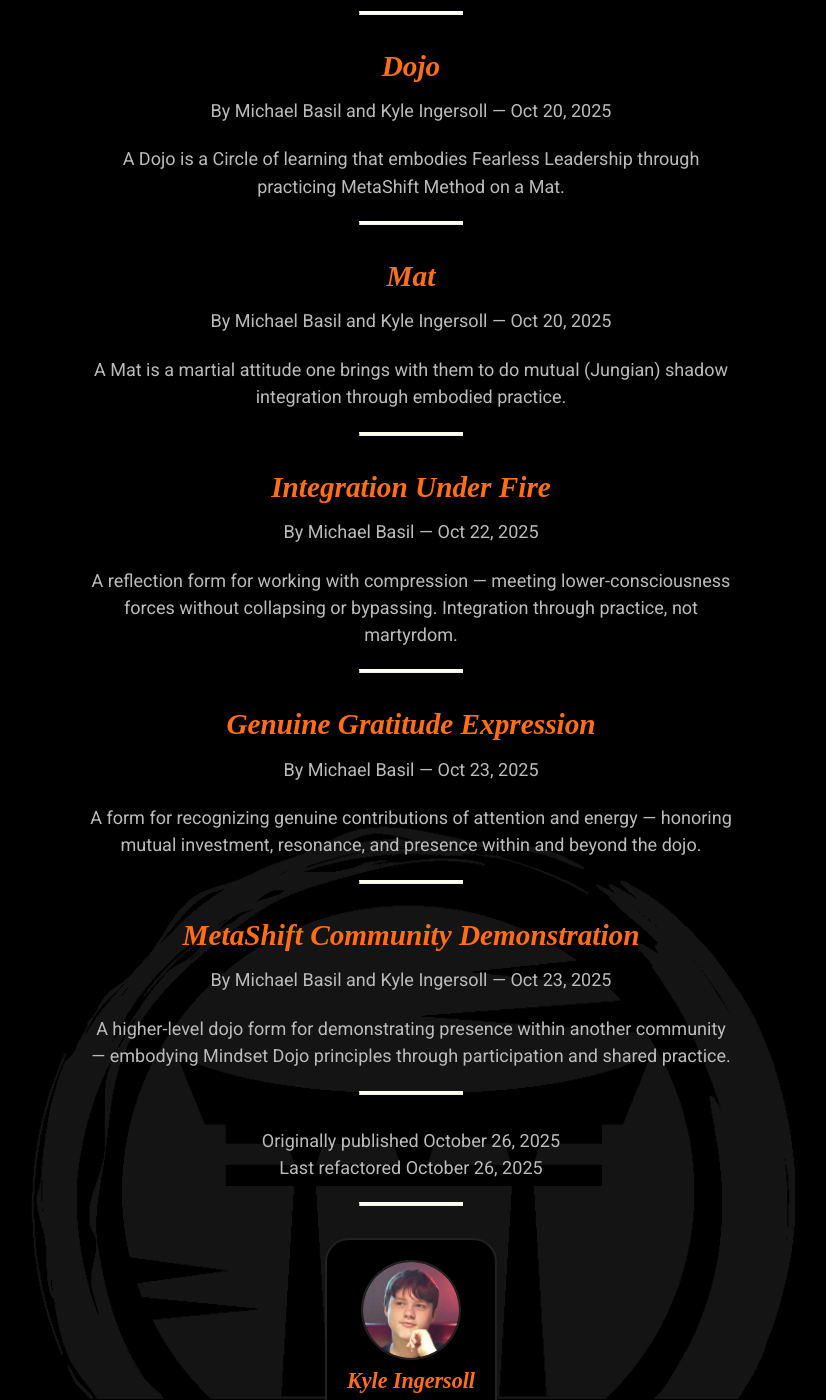
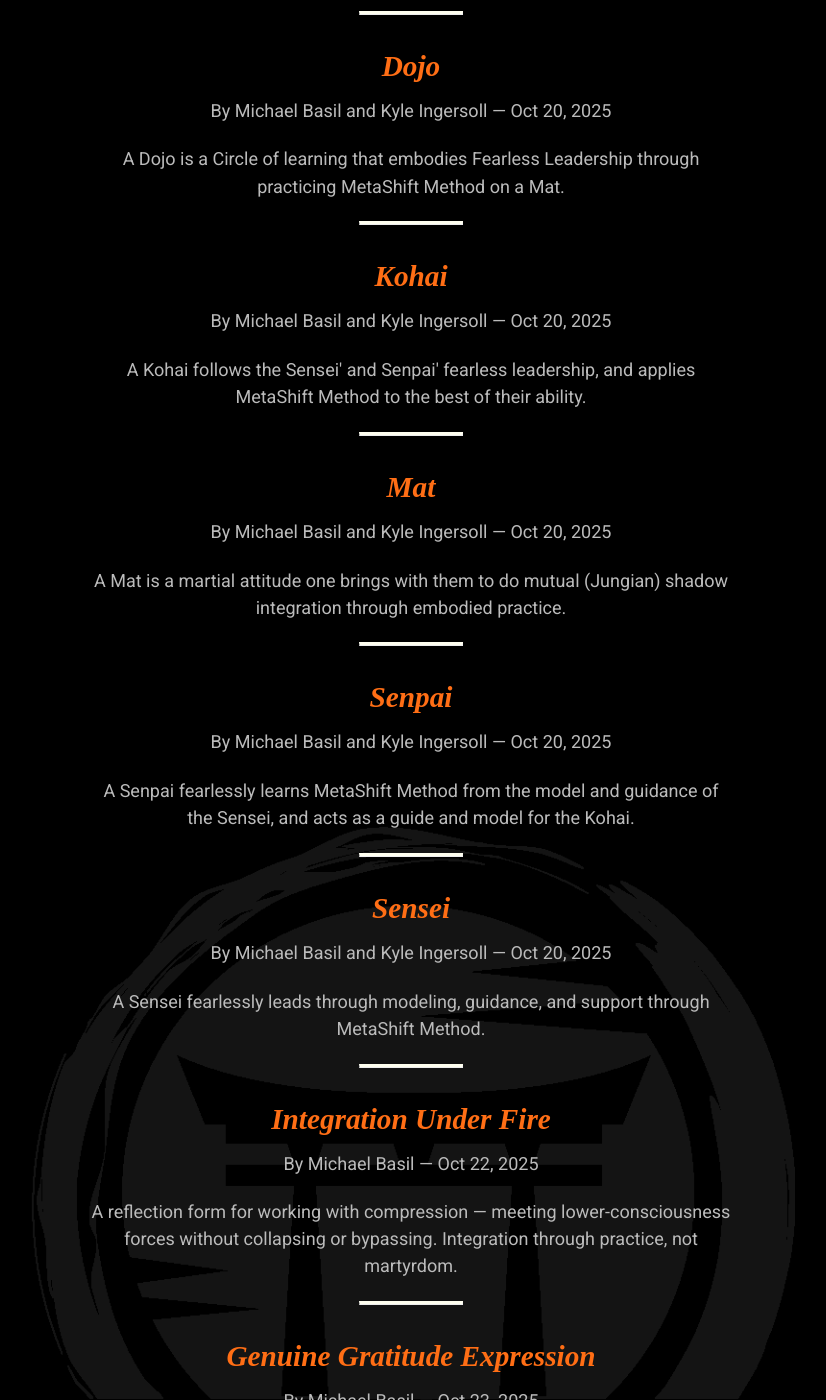
Before and after one commit to mindset-dojo/mindset-dojo.github.io, a Jekyll site: the page built from _insights/2025-10-26-circle-teaching-learning.md, in a window 1280 px wide and 1400 px high, scrolled down 2529 px. Shown: the whole window, without its empty margins (229-1055 px from the left). Built offline with Jekyll 4.4.1, drawn with Linux system fonts in a browser that asks for light colours; some web fonts are replaced.

Commit message:
refactor: recalibrate to normalized relational language

```diff
--- a/_insights/2025-10-26-circle-teaching-learning.md
+++ b/_insights/2025-10-26-circle-teaching-learning.md
@@ -11,9 +11,9 @@ forms:
   - dojo
   - circle
   - mat
-  - zensei
-  - zenpai
-  - zohai
+  - sensei
+  - senpai
+  - kohai
   - metashift-community-demonstration
   - genuine-gratitude-expression
 principles:
```
